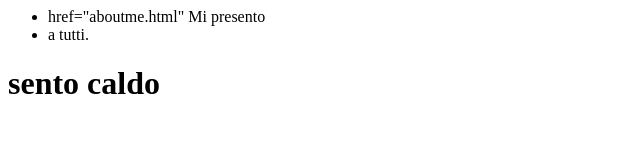
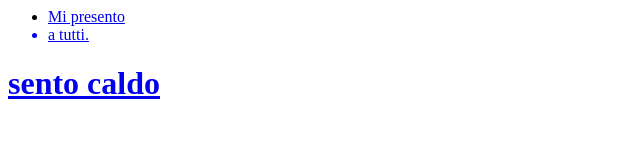
Before and after one commit to Martina070314/portfolio, a plain HTML site: page index.html in a window 1280 px wide. Shown: the whole page, without its empty margins (0-640 px from the left). Drawn offline with Linux system fonts and the light colour scheme.

Commit message:
aggiungo il riferimento alla pagina aboutme

```diff
--- a/index.html
+++ b/index.html
@@ -8,7 +8,7 @@
 
   <body>
       <ul>
-        <li><a> href="aboutme.html"</a> Mi presento</li>
+        <li><a href="aboutme.html"</a> Mi presento</li>
         <li>a tutti. </li>
       </ul>
       <h1> sento caldo </h1>
```
